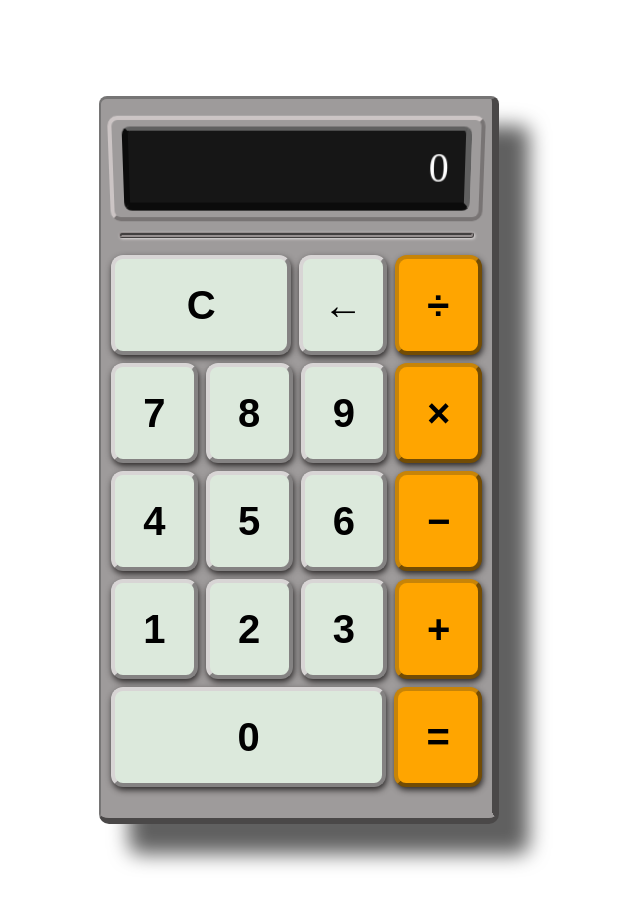
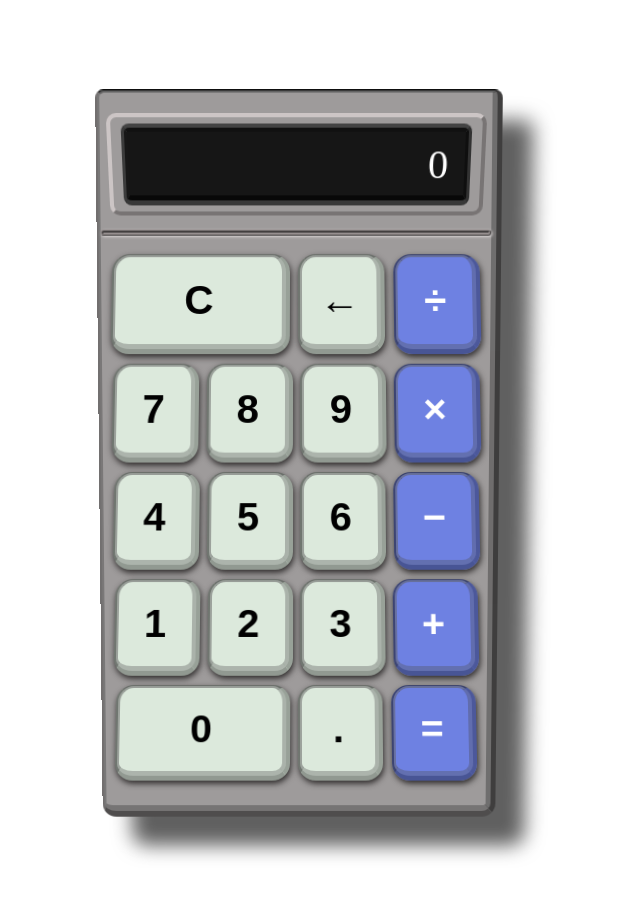
Before and after one commit to Richard-tate/apps, a plain HTML site: page calculator 2/index.html in a window 1280 px wide. Shown: the whole page, without its empty margins (341-981 px from the left). Drawn offline with Linux system fonts and the light colour scheme.

Commit message:
updated to handle floats

```diff
--- a/calculator 2/index.html
+++ b/calculator 2/index.html
@@ -39,7 +39,8 @@
                 <button class="calc-btn">&plus;</button>
             </div>
             <div class="calc-btn-row">
-                <button class="calc-btn btn-span3">0</button>
+                <button class="calc-btn btn-span2">0</button>
+                <button type="button" class="calc-btn">.</button>
                 <button class="calc-btn">&equals;</button>
             </div>
         </section>
--- a/calculator 2/script.js
+++ b/calculator 2/script.js
@@ -22,11 +22,14 @@ function handleSymbol(symbol){
             buffer = '0';
             startingTotal = 0;
             break;
+        case '.':
+            handleDecimal();
+            break;
         case '=':
             if(previousOperator === null){
                 return;
             }
-            flushOperation(parseInt(buffer));
+            flushOperation(parseFloat(buffer));
             previousOperator = null;
             buffer = startingTotal;
             startingTotal = 0 ;
@@ -58,7 +61,7 @@ function handleMath(symbol){
     if(buffer === '0'){
         return;
     }
-    const intBuffer = parseInt(buffer);
+    const intBuffer = parseFloat(buffer);
 
     if(startingTotal === 0) {
         startingTotal = intBuffer;
@@ -83,6 +86,14 @@ function flushOperation(intBuffer){
     }
 }
 
+function handleDecimal(){
+        if(buffer === '0'){
+            buffer = '0.' ;
+        }else{
+            buffer += '.';
+        }
+}
+
 function init (){
     document.querySelector('.calc-buttons')
     .addEventListener('click', function(event) {
--- a/calculator 2/style.css
+++ b/calculator 2/style.css
@@ -9,19 +9,19 @@ body{
     width: 400px;
     margin: 6rem auto;
     background-color: rgb(158, 155, 155);
-    border-radius: 8px 8px 10px 10px;
+    border-radius: 8px 8px 14px 14px;
     padding-top: 20px;
     padding-bottom: 6px;
-    border-right: outset 7px rgb(158, 155, 155);
-    border-top: inset 3px rgb(202, 200, 200) ;
-    border-left: inset 2px rgb(202, 200, 200) ;
-    border-bottom: ridge 12px rgb(158, 155, 155);
+    border-top:3px groove rgba(99,99,99,03);
+    border-left:4px groove rgba(99,99,99,0.3);
+    border-bottom:12px ridge rgba(80,80,80,0.5);
+    border-right:10px ridge rgba(80,80,80,0.6);
     box-shadow: 30px 30px 20px #606060;
-    perspective: 500px ;
+
+    transform:perspective(1000px) rotateY(0deg) rotateX(-3deg);
 }
 .screen-wrapper{
-    transform-style: preserve-3d;
-    transform: rotateX(-6deg);
+    transform:perspective(500px) rotateY(0deg) rotateX(-6deg);
     border:outset 4px #ccc5c5 ;
     border-radius:10px ;
     width: 96%;
@@ -40,10 +40,10 @@ body{
     padding-right: 1rem;
     font-size: 40px;
     border-radius: 8px;
-    border-top: outset 4px #606060;
-    border-left: inset 6px #606060;
-    border-right: inset 6px #606060;
-    border-bottom: outset 8px #606060;
+    border-top:8px ridge rgba(99,99,99,0.6);
+    border-left:6px ridge rgba(99,99,99,0.5);
+    border-bottom:10px groove rgba(80,80,80,0.6);
+    border-right:6px groove rgba(80,80,80,0.5);
 }
 .calc-buttons{
     width: 100%;
@@ -52,7 +52,7 @@ body{
     padding: 2px 6px;
 }
 .line{
-    width: 91%;
+    width: 100%;
     background-color: #606060;
     height: 3px;
     position: relative;
@@ -67,6 +67,7 @@ body{
     display: flex;
     flex-wrap: nowrap;
     justify-content: space-between;
+    transform:perspective(1000px) rotateY(0deg) rotateX(10deg);
 }
 
 .calc-btn{
@@ -75,18 +76,23 @@ body{
     background-color: rgb(220, 233, 220);
     font-weight: bold;
     font-size: 40px;
-    border-radius: 12px;
+    border-radius: 18px;
     box-shadow:  1px 3px 6px rgb(44, 41, 41);
     height: 100px;
-    border: outset 4px rgb(216, 213, 213);
+    border-top:3px groove     rgba(99,99,99,0.56);
+    border-left:4px groove    rgba(99,99,99,0.52);
+    border-bottom:10px ridge      rgba(80,80,80,0.34);
+    border-right:8px ridge     rgba(80,80,80,0.31);
     cursor: pointer;
+    transform:perspective(1000px) rotateY(0deg) rotateX(-2deg);
 }
 .calc-btn:hover, .calc-btn:last-child:hover{
     background-color: rgb(176, 184, 248);
     border: outset rgb(176, 184, 248) 4px;
     transform: scale(.96);
-    box-shadow:  1px 4px 6px rgb(20, 20, 20);
+    box-shadow:  6px 12px 12px rgb(20, 20, 20);
     transition: ease .5s;
+    outline-style                                                   : none;
 }
 .calc-btn.btn-span2{
     flex-basis: 51%;
@@ -95,6 +101,10 @@ body{
     flex-basis: 78%;
 }
 .calc-btn:last-child{
-    background-color: orange;
-    border: outset 4px rgb(199, 132, 8);
+    background-color: rgba(102, 124, 238, 0.85);
+    border-top:3px groove     rgba(99,99,99,0.56);
+    border-left:4px groove    rgba(99,99,99,0.52);
+    border-bottom:10px ridge      rgba(80,80,80,0.34);
+    border-right:8px ridge     rgba(80,80,80,0.31);
+    color: #fff;
 }
```
